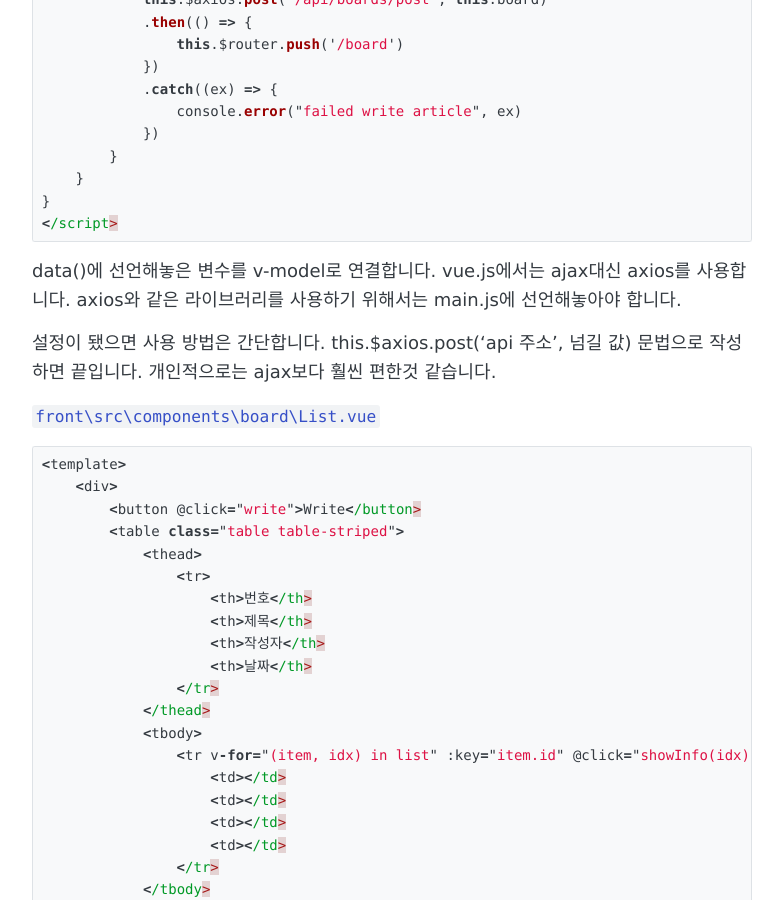
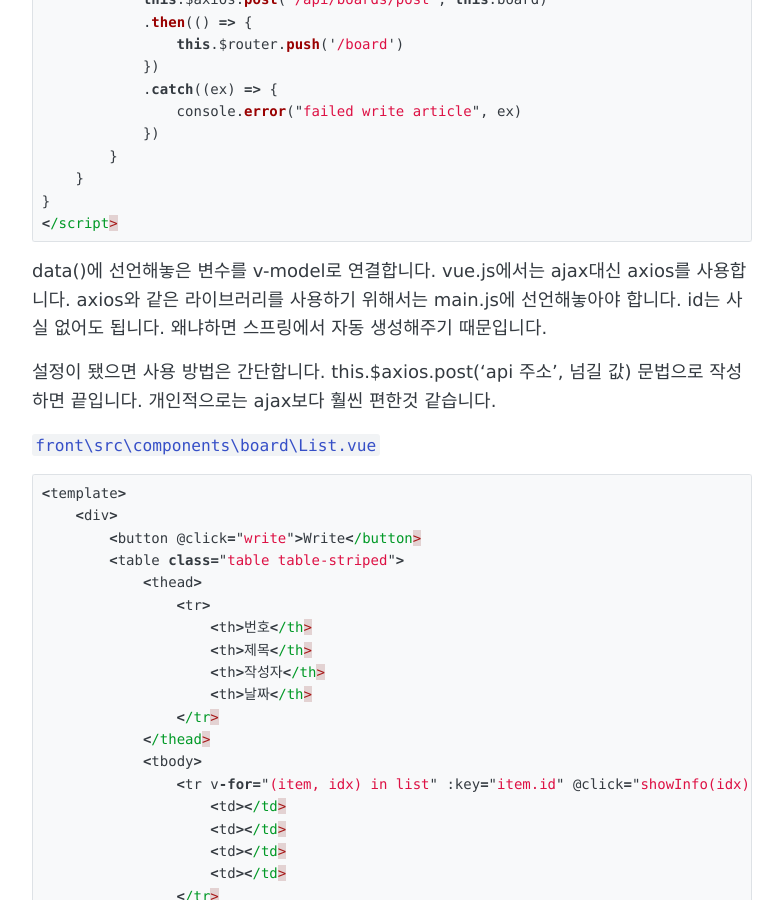
Before and after one commit to pjs21s/pjs21s.github.io, a Jekyll site: the page built from _posts/2020-07-27-vue-springboot-tutorial.md, in a window 1280 px wide and 900 px high, scrolled down 17001 px. Shown: the whole window, without its empty margins (248-1031 px from the left). Built offline with Jekyll 4.4.1, drawn with Linux system fonts in a browser that asks for light colours; comment, search, counter and statistics services are not loaded.

Commit message:
포스팅 수정

```diff
--- a/_posts/2020-07-27-vue-springboot-tutorial.md
+++ b/_posts/2020-07-27-vue-springboot-tutorial.md
@@ -676,7 +676,7 @@ export default {
 
 data()에 선언해놓은 변수를 v-model로 연결합니다.
 vue.js에서는 ajax대신 axios를 사용합니다.
-axios와 같은 라이브러리를 사용하기 위해서는 main.js에 선언해놓아야 합니다.
+axios와 같은 라이브러리를 사용하기 위해서는 main.js에 선언해놓아야 합니다. id는 사실 없어도 됩니다. 왜냐하면 스프링에서 자동 생성해주기 때문입니다.
 
 설정이 됐으면 사용 방법은 간단합니다.
 this.$axios.post('api 주소', 넘길 값) 문법으로 작성하면 끝입니다.
```
